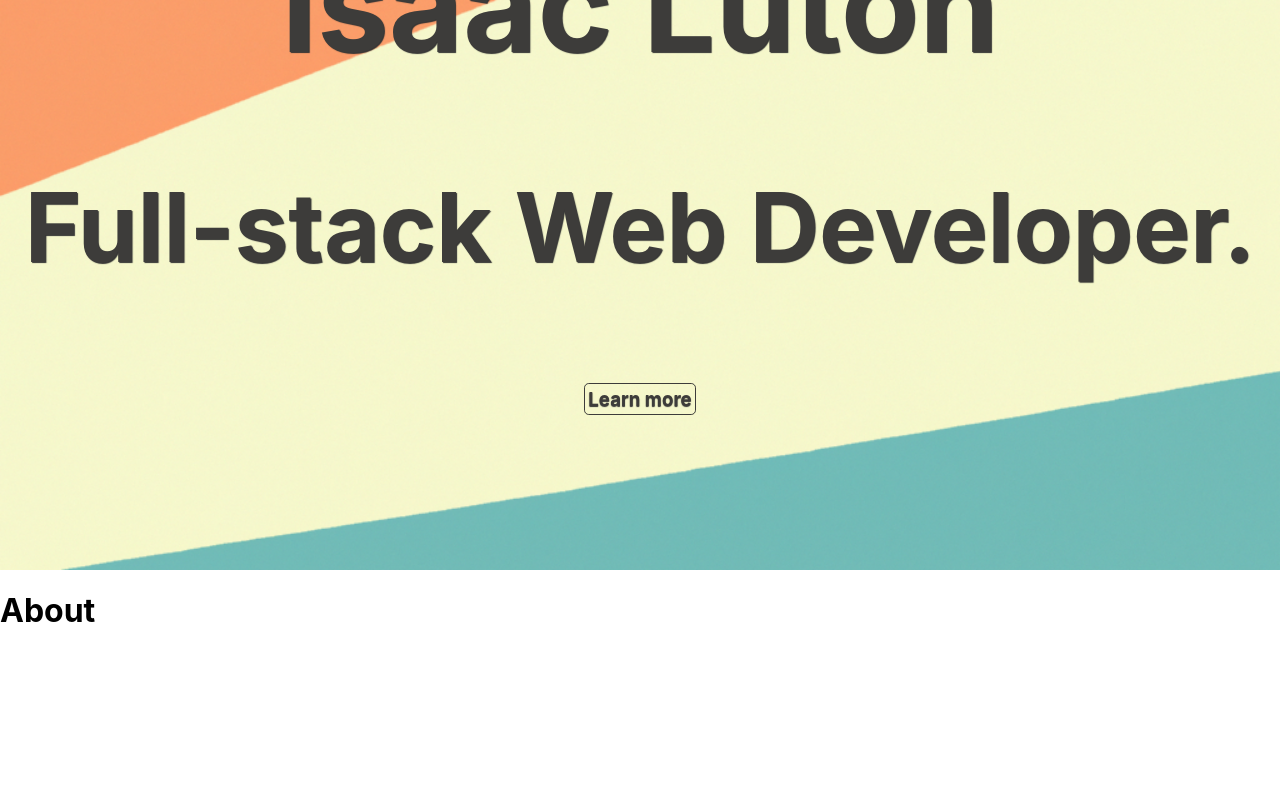
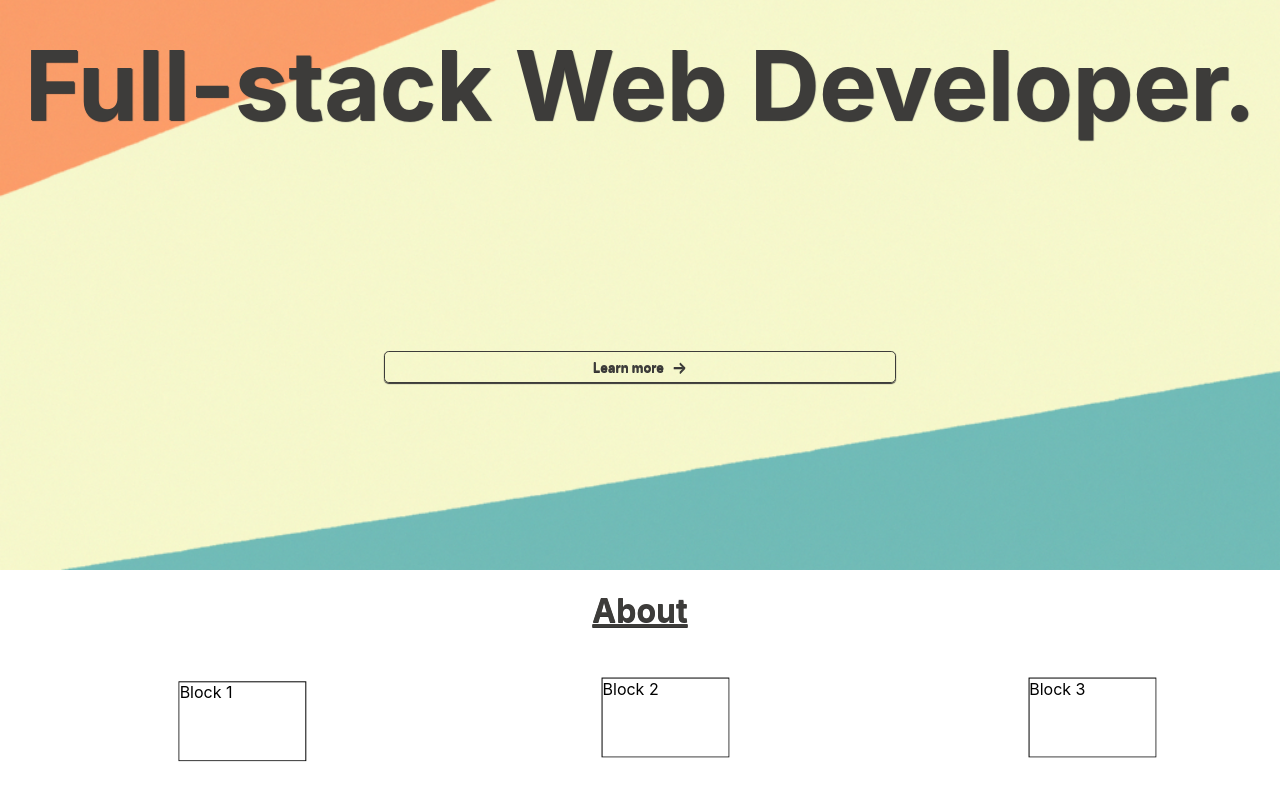
Before and after one commit to ILuton/IsaacPortfolio, a React (Create React App) app: page / in a window 1280 px wide. Shown: the part 230-1030 px from the top of the page. Before the commit the page ends 882 px from the top, so only its background shows below. Built offline with nearby package versions, Linux system fonts and the light colour scheme.

Commit message:
about page/ about css/ first blocks and starter animation

```diff
--- a/src/App.js
+++ b/src/App.js
@@ -1,14 +1,14 @@
 import Landing from "./components/Landing";
 import Nav from "./components/Nav";
+import About from "./components/About";
 
-import "./css/App.css"
+import "./css/App.css";
 function App() {
   return (
     <div className="app">
-      <Nav/>
-      <Landing/>
-      <h1>About</h1>
-
+      <Nav />
+      <Landing />
+      <About />
     </div>
   );
 }
--- /dev/null
+++ b/src/components/About.js
@@ -0,0 +1,16 @@
+import React from 'react'
+
+import "../css/About.css"
+import Blocks from './Blocks'
+
+
+function About() {
+  return (
+    <div className='aboutContainer'>
+        <h1 className='aboutTitle'>About</h1>
+        < Blocks/>
+    </div>
+  )
+}
+
+export default About
--- /dev/null
+++ b/src/components/Blocks.js
@@ -0,0 +1,36 @@
+import React, { useEffect } from "react";
+import { useRef } from "react";
+
+function Blocks() {
+  const containerRef = useRef(null);
+
+  useEffect(() => {
+    window.addEventListener("scroll", handleScroll);
+    return () => {
+      window.removeEventListener("scroll", handleScroll);
+    };
+  }, [containerRef]);
+
+  function handleScroll() {
+    if (containerRef.current) {
+      const rect = containerRef.current.getBoundingClientRect();
+      if (rect.top < window.innerHeight / 1.5) {
+        const children = containerRef.current.children;
+        for (let i = 0; i < children.length; i++) {
+          children[i].classList.add("animate");
+        }
+      }
+    }
+  }
+
+  return (
+    <div className="blockContainer" ref={containerRef}>
+      <div className="block block1">Block 1</div>
+      <div className="block block2">Block 2</div>
+      <div className="block block3">Block 3</div>
+      {/* and so on for each block */}
+    </div>
+  );
+}
+
+export default Blocks;
--- a/src/components/Landing.js
+++ b/src/components/Landing.js
@@ -9,7 +9,8 @@ function Landing() {
             <h2>Full-stack Web Developer.</h2>
         </div>
         <div className='landingLearnMore'>
-            <h3>Learn more</h3>
+            <h3 className='learnMoreTitle'>Learn more</h3>
+            <span className="arrow">&#8594;</span>
 
         </div>
 
--- /dev/null
+++ b/src/css/About.css
@@ -0,0 +1,51 @@
+.aboutContainer {
+  height: 100vh;
+  width: 100vw;
+  display: flex;
+  align-items: center;
+  flex-direction: column;
+}
+
+.aboutTitle {
+  text-decoration: underline;
+  color: #3d3c3a;
+  text-shadow: 0px 1px 0px #333;
+}
+
+.blockContainer {
+  width: 100%;
+  display: flex;
+  justify-content: space-around;
+}
+
+.block {
+  /* position: absolute; */
+  height: 10vh;
+  width: 10vw;
+  border: 1px solid black;
+}
+
+.animate {
+    animation: fall 4s;
+}
+
+
+.block1 {
+  animation-delay: 0s;
+}
+.block2 {
+  animation-delay: 1s;
+}
+.block3 {
+  animation-delay: 1s;
+}
+/* and so on for each block */
+
+@keyframes fall {
+  from {
+    transform: translate(0, 0);
+  }
+  to {
+    transform: translate(30px, 30px);
+  }
+}
--- a/src/css/Hamburger.css
+++ b/src/css/Hamburger.css
@@ -1,10 +1,10 @@
 /* Position and sizing of burger button */
 .bm-burger-button {
   position: fixed;
-  width: 8vw;
-  height: 4vh;
+  width: 7.5vw;
+  height: 3.5vh;
   margin-left: 1rem;
-  margin-top: 0.2rem;
+  margin-top: 1.5%;
 }
 
 /* Color/shape of burger icon bars */
--- a/src/css/Landing.css
+++ b/src/css/Landing.css
@@ -13,22 +13,45 @@
 .landingName {
   text-align: center;
   font-size: 5vw;
-        color:  #3D3C3A;
-        margin-top: -4rem;
-
+  color: #3d3c3a;
+  margin-top: -20%;
+  margin-bottom: 10%;
 }
 
 .landingName > * {
   text-shadow: 1px 1px 1px #333;
 }
 
-.landingLearnMore{
-        color:  #3D3C3A;
+.landingLearnMore {
+  color: #3d3c3a;
+  text-shadow: 0px 1px 0px #333;
+  border: 1px solid #3d3c3a;
+  border-radius: 0.3rem;
+  padding: 0.1rem .1rem;
+  display: flex;
+  justify-content: center;
+  align-items: center;
+  width: 40%;
+  height: 4%;
+  box-shadow: 0px 1px 1px #333;
 }
 
-.landingLearnMore > * {
+.learnMoreTitle {
+        font-size: .8rem;
+}
+
+.landingLearnMore:hover {
+  background-color: #3d3c3a;
+  color: white;
   text-shadow: 0px 1px 1px #333;
-        border: 1px solid #3D3C3A;
-        border-radius: .3rem;
-        padding: .2rem;
 }
+
+.landingLearnMore:hover .arrow {
+  transform: rotate(90deg);
+  transition: transform 0.3s;
+}
+
+.arrow {
+  font-size: 1rem; /* adjust as needed */
+  margin-left: .5rem;
+}
```
Lines whose indentation alone changed are shown as unchanged.
